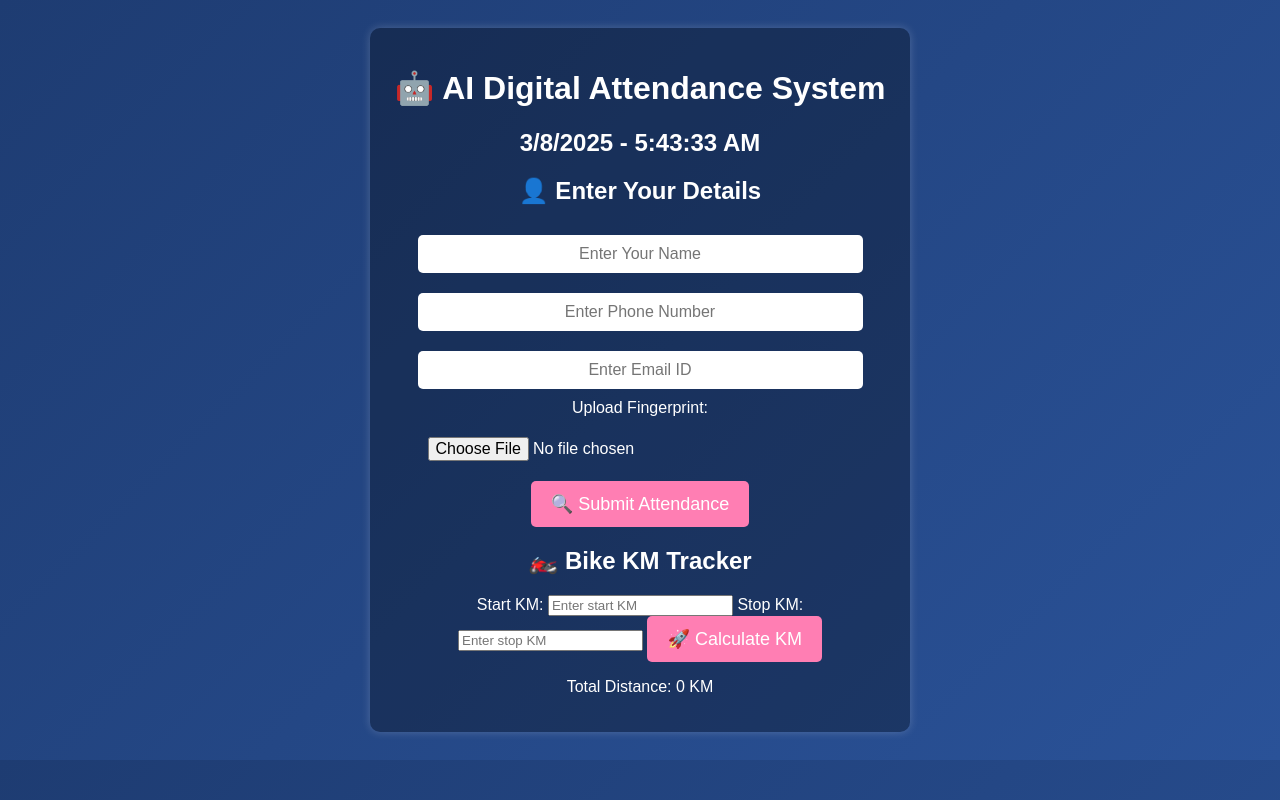
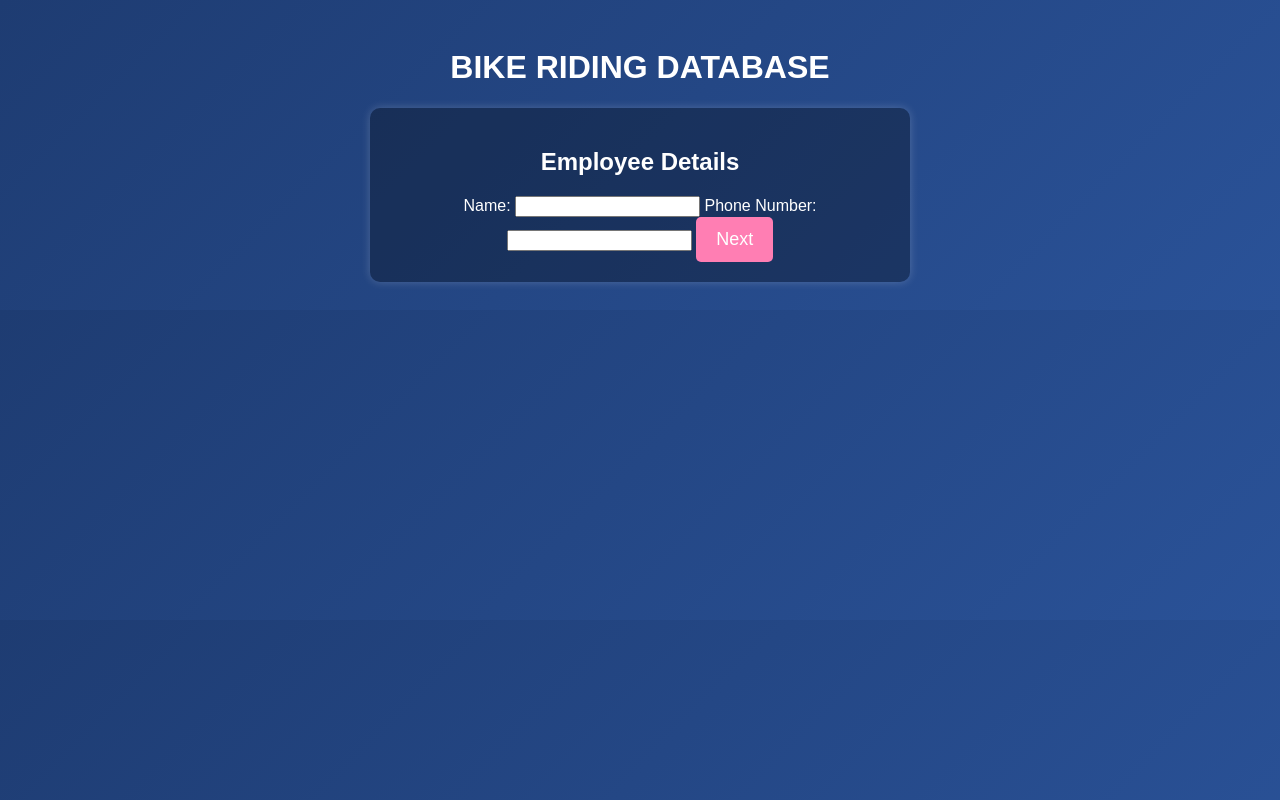
Before and after one commit to RAKESHRSP/BIKE-READING-MACHINE, a plain HTML site: page index.html in a window 1280 px wide. Drawn offline with Linux system fonts and the light colour scheme.

Commit message:
Update index.html

```diff
--- a/index.html
+++ b/index.html
@@ -3,55 +3,56 @@
 <head>
     <meta charset="UTF-8">
     <meta name="viewport" content="width=device-width, initial-scale=1.0">
-    <title>AI-Powered Attendance System</title>
+    <title>Bike Riding Database</title>
     <link rel="stylesheet" href="styles.css">
 </head>
 <body>
-
+    <header class="header">
+        <h1 class="animated-title">BIKE RIDING DATABASE</h1>
+    </header>
     <div class="container">
-        <h1>🤖 AI Digital Attendance System</h1>
-
-        <!-- Real-time clock -->
-        <div id="clock"></div>
-
-        <!-- User Details Form -->
-        <div class="user-details">
-            <h2>👤 Enter Your Details</h2>
-            <input type="text" id="name" placeholder="Enter Your Name">
-            <input type="tel" id="phone" placeholder="Enter Phone Number">
-            <input type="email" id="email" placeholder="Enter Email ID">
-
-            <label>Upload Fingerprint:</label>
-            <input type="file" id="fingerprint-upload" accept="image/*">
-
-            <button id="biometric-btn">🔍 Submit Attendance</button>
+        <div id="employeeDetails" class="fade-in show">
+            <h2>Employee Details</h2>
+            <label for="employeeName">Name:</label>
+            <input type="text" id="employeeName" required>
+            <label for="employeePhone">Phone Number:</label>
+            <input type="tel" id="employeePhone" required>
+            <button id="nextBtn">Next</button>
         </div>
 
-        <!-- Arrival Information -->
-        <div id="arrival-info" class="hidden">
-            <h3>✅ Attendance Recorded</h3>
-            <p><strong>Name:</strong> <span id="user-name"></span></p>
-            <p><strong>Phone:</strong> <span id="user-phone"></span></p>
-            <p><strong>Email:</strong> <span id="user-email"></span></p>
-            <p><strong>Time:</strong> <span id="arrival-time"></span></p>
-            <img id="fingerprint-image" class="fingerprint-preview">
+        <div id="biometricSection" class="fade-in" style="display:none;">
+            <h2>Biometric Registration</h2>
+            <button id="registerBtn">Register Biometric Data</button>
+            <button id="loginBtn">Login with Biometric Data</button>
         </div>
 
-        <!-- Bike KM Tracking -->
-        <div class="km-tracker">
-            <h2>🏍️ Bike KM Tracker</h2>
-            <label>Start KM:</label>
-            <input type="number" id="start-km" placeholder="Enter start KM">
-
-            <label>Stop KM:</label>
-            <input type="number" id="stop-km" placeholder="Enter stop KM">
-
-            <button id="calculate-btn">🚀 Calculate KM</button>
-
-            <p>Total Distance: <span id="total-km">0</span> KM</p>
+        <div id="kmSection" class="fade-in" style="display:none;">
+            <h2>Kilometer Tracking</h2>
+            <label for="startKM">Start KM:</label>
+            <input type="number" id="startKM" required>
+            <label for="stopKM">Stop KM:</label>
+            <input type="number" id="stopKM" required>
+            <button id="calculateBtn">Calculate Distance</button>
+            <p id="result"></p>
+            <p id="timestamp"></p>
+            <table id="dataTable">
+                <thead>
+                    <tr>
+                        <th>Date</th>
+                        <th>Time</th>
+                        <th>Start KM</th>
+                        <th>Stop KM</th>
+                        <th>Distance (KM)</th>
+                        <th>Actions</th>
+                    </tr>
+                </thead>
+                <tbody>
+                    <!-- Data will be appended here -->
+                </tbody>
+            </table>
+            <button id="viewDataBtn">View Data</button>
         </div>
     </div>
-
     <script src="script.js"></script>
 </body>
 </html>
```
